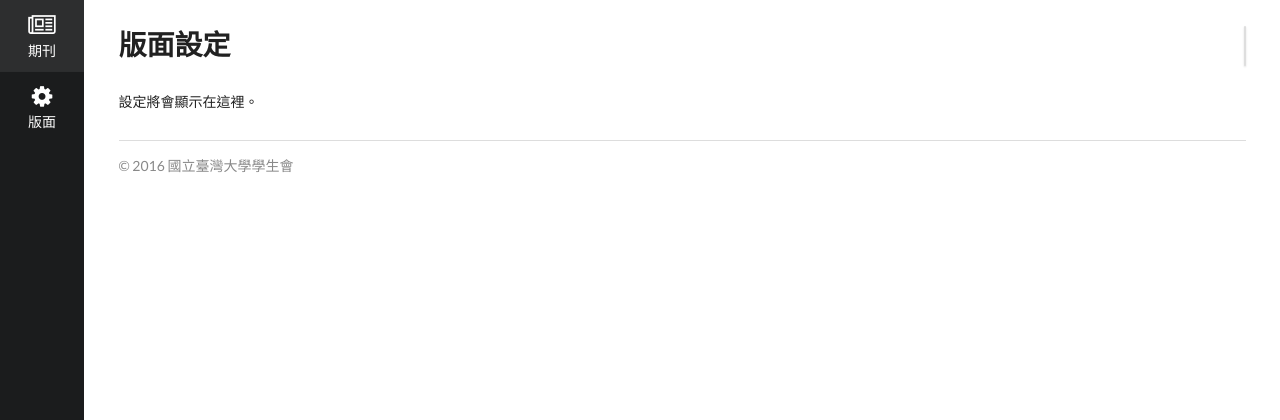
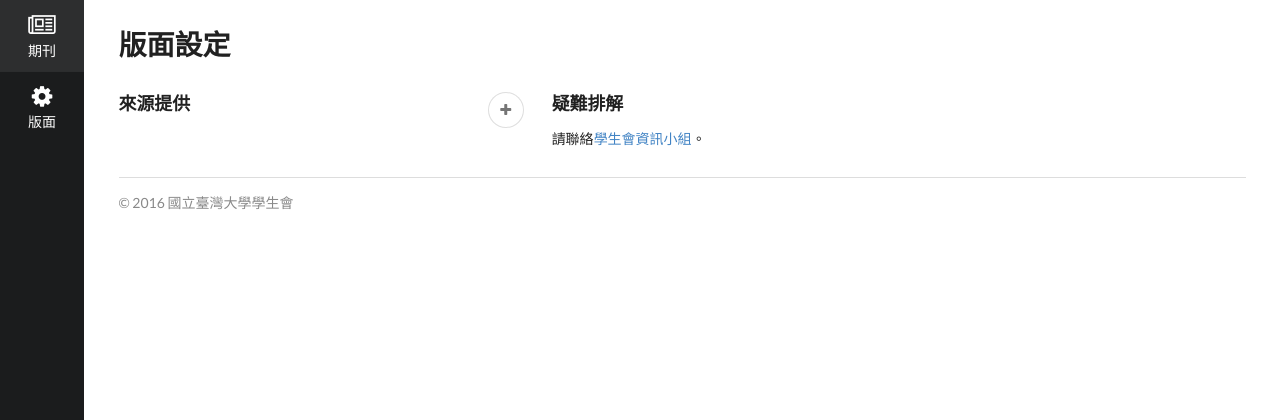
Before and after one commit to rschiang/student-weekly, a Django app: template ntusa/jinja2/settings.html in a window 1280 px wide. Shown: the top 420 px of the page. Run offline with Django 3.2, Linux system fonts and the light colour scheme; the template is opened without the code that fills it, so the values that code supplies are empty.

Commit message:
Implement basic settings page

```diff
--- a/ntusa/jinja2/settings.html
+++ b/ntusa/jinja2/settings.html
@@ -5,8 +5,29 @@
 {% block ui_header %}
     <h1>版面設定</h1>
 {% endblock %}
+{% block ui_menu %}{% endblock %}
 {% block ui_content %}
-    <div>
-        <p>設定將會顯示在這裡。</p>
+    <div class="ui grid">
+        <div class="six wide column">
+            <h3>
+                來源提供
+                <button class="ui right floated basic circular icon button"><i class="add icon"></i></button>
+            </h3>
+            <div class="ui middle aligned selection list">
+            {% for provider in provider_list %}
+                <div class="item">
+                    {% if provider.icon %}<img class="ui mini image" src="{{ provider.icon.url }}" />{% endif %}
+                    <div class="content">
+                        <a class="header" href="{{ provider.site_url }}" target="_blank">{{ provider.name }}</a>
+                        <div class="description">{{ provider.description }}</div>
+                    </div>
+                </div>
+            {% endfor %}
+            </div>
+        </div>
+        <div class="ten wide column">
+            <h3>疑難排解</h3>
+            <p>請聯絡<a href="mailto:admin@ntustudents.org">學生會資訊小組</a>。</p>
+        </div>
     </div>
 {% endblock %}
--- a/ntusa/views.py
+++ b/ntusa/views.py
@@ -3,8 +3,7 @@ from django.contrib.auth.mixins import LoginRequiredMixin
 from django.core.urlresolvers import reverse_lazy
 from django.utils.timezone import now
 from django.views.generic import ListView, TemplateView
-from templates.models import Template
-from issues.models import Issue, Column
+from issues.models import Issue, Provider
 from .forms import HintedAuthenticationForm
 
 class Home(ListView):
@@ -22,8 +21,7 @@ class Settings(LoginRequiredMixin, TemplateView):
     def get_context_data(self, **kwargs):
         context = super(Settings, self).get_context_data(**kwargs)
         context.update({
-            'column_list': Column.objects.all(),
-            'template_list': Template.objects.all(),
+            'provider_list': Provider.objects.exclude(site_url__exact=''),
         })
         return context
 
```
